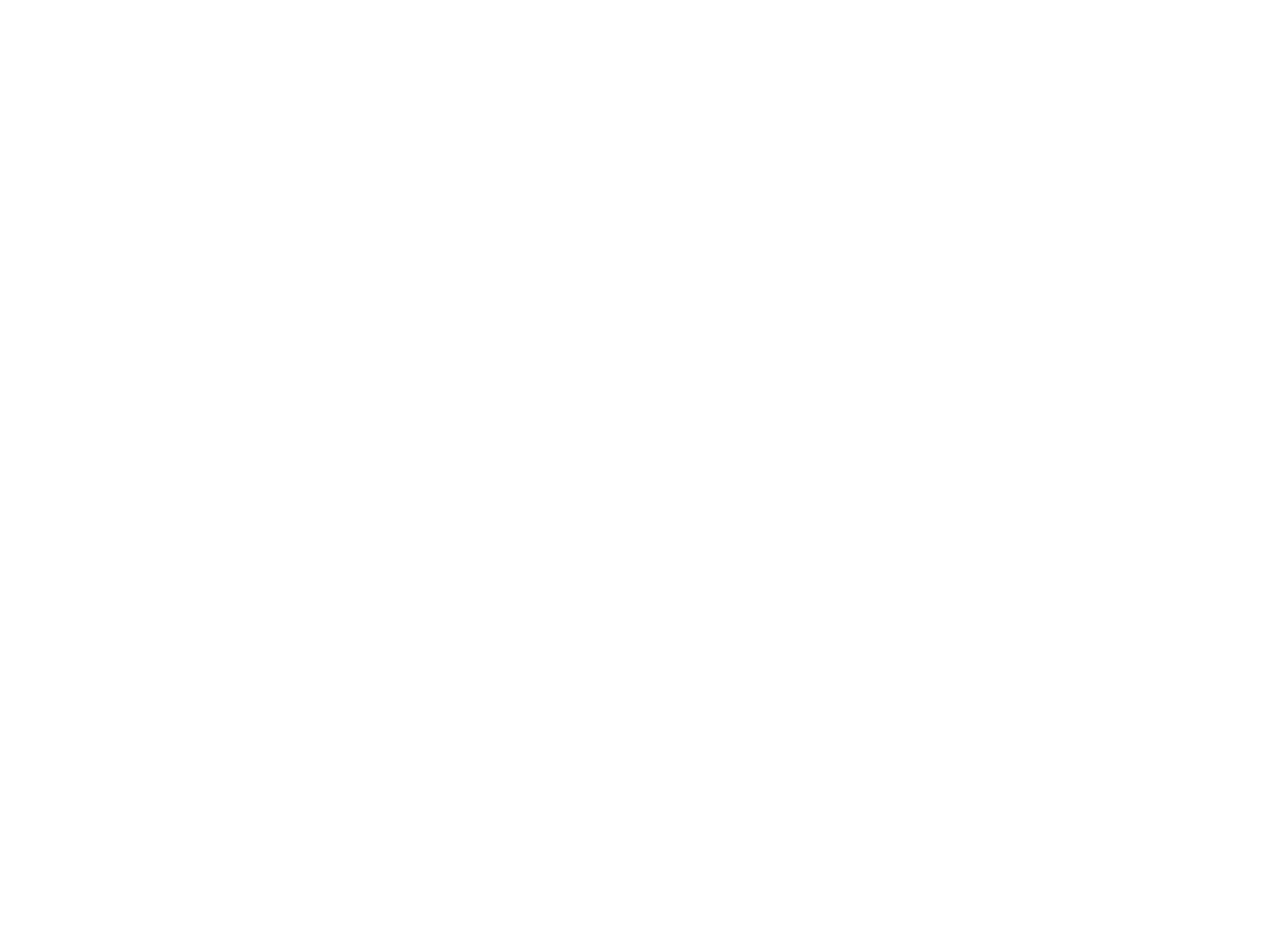
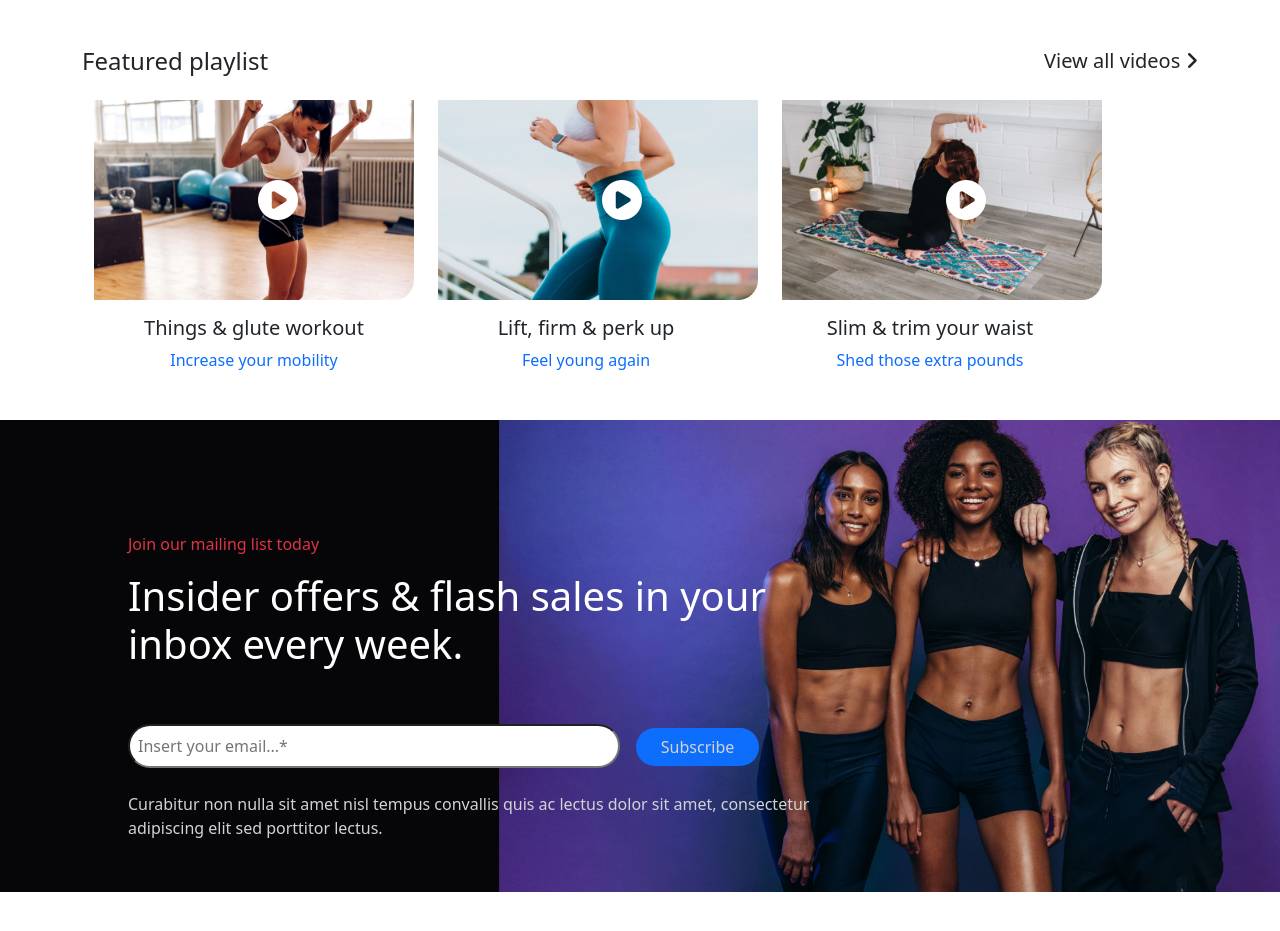
Before and after one commit to vera-sprinceana/proj-html-vuejs, a Vue app: page / in a window 1280 px wide. Shown: the part 1760-2691 px from the top of the page. Before the commit the page ends 1743 px from the top, so only its background shows below. Built offline with nearby package versions, Linux system fonts and the light colour scheme.

Commit message:
sezione-2

```diff
--- a/src/components/MainComp.vue
+++ b/src/components/MainComp.vue
@@ -3,6 +3,8 @@
     <HeroComp/>
     <Sezione1Comp/>
     <SectionVideo/>
+    <VideoComp/>
+    <SectionTwo/>
   </div>
 </template>
 
@@ -10,12 +12,17 @@
 import HeroComp from './HeroComp.vue'
 import Sezione1Comp from './Sezione1Comp.vue'
 import SectionVideo from './SectionVideo.vue'
+import VideoComp from './VideoComp.vue'
+import SectionTwo from './SectionTwo.vue'
+
   export default {
     name: 'MainComp',
     components: {
       HeroComp,
       Sezione1Comp,
-      SectionVideo
+      SectionVideo,
+      VideoComp,
+      SectionTwo
     }
   }
 </script>
--- /dev/null
+++ b/src/components/SectionTwo.vue
@@ -0,0 +1,56 @@
+<template>
+    <div class="bg_hero">
+        <div class="container_custom  py-5 d-flex justify-content-between align-items-center">
+            <div class="d-flex">
+                <div class="py-5">
+                    <p class="text-danger mt-3">Join our mailing list today</p>
+                    <h1 class="text-white w-75">Insider offers & flash sales in your inbox every week.</h1>
+
+                    <div class="py-5">
+                        <input class="rounded-pill p-2 w-50" type="text" placeholder="Insert your email...*">
+                        <button class="btn bg-primary  light-grey rounded-pill px-4 ms-3">Subscribe </button>
+                        <p class="w-75 light-grey mt-4">Curabitur non nulla sit amet nisl tempus convallis quis ac lectus dolor sit amet, consectetur adipiscing elit sed porttitor lectus.</p>
+                    </div>
+                </div>
+
+            </div>
+
+        </div>
+    </div>
+</template>
+
+<script>
+
+    export default {
+        name: 'SectionTwo',
+        components: {
+
+        }
+    }
+</script>
+
+<style scoped lang="scss">
+    .container_custom {
+        width: 80%;
+        margin: 0 auto;
+        padding: 10px 0;
+    }
+
+    .bg_hero {
+        background-image: url('../assets/img/banner1-2x.jpg');
+        background-size: contain;
+        background-repeat: no-repeat;
+    }
+
+    .light-grey {
+        color: lightgrey;
+    }
+
+    .fa-arrow-right {
+        font-size: 0.8em;
+    }
+
+    .fs_custom {
+        font-size: 0.8em;
+    }
+</style>
--- /dev/null
+++ b/src/components/VideoComp.vue
@@ -0,0 +1,91 @@
+<template>
+    <div class="container mt-5">
+        <div class="d-flex justify-content-between align-items-center py-3">
+           <h4>Featured playlist</h4>
+           <h5>View all videos <i class="fa-solid fa-angle-right"></i></h5>
+        </div>
+
+        <div class="mb-5">
+            <div class="container d-flex">
+                <div>
+                    <div class="bg-glute d-flex justify-content-center align-items-center">
+                        <div class=" d-flex align-items-center">
+                            <PlayerComp />
+                        </div>
+                    </div>
+                    <div class="text-center mt-3">
+                        <h5>Things & glute workout</h5>
+                        <a href="#">Increase your mobility</a>
+                    </div>
+                </div>
+
+                <div>
+                    <div class="bg-lift d-flex justify-content-center align-items-center ms-4">
+                        <div class="d-flex align-items-center">
+                            <PlayerComp />
+                        </div>
+                    </div>
+                    <div class="text-center mt-3">
+                        <h5>Lift, firm & perk up</h5>
+                        <a href="#">Feel young again</a>
+                    </div>
+                </div>
+                <div>
+                    <div class="bg-slim ms-4 d-flex justify-content-center align-items-center">
+                        <div class="d-flex align-items-center">
+                            <PlayerComp />
+                        </div>
+                    </div>
+                    <div class="text-center mt-3">
+                        <h5>Slim & trim your waist</h5>
+                        <a href="#">Shed those extra pounds</a>
+                    </div>
+                </div>
+
+
+            </div>
+        </div>
+    </div>
+</template>
+
+<script>
+    import PlayerComp from './PlayerComp.vue'
+    export default {
+        name: 'VideoComp',
+        components: {
+            PlayerComp
+        }
+    }
+</script>
+
+<style scoped lang="scss">
+    .bg-glute {
+        background-image: url('../assets/img/video2-2x.jpg');
+        background-size: contain;
+        background-repeat: no-repeat;
+        width: 320px;
+        height: 200px;
+        border-radius: 0 0 20px 0;
+    }
+
+    .bg-lift {
+        background-image: url('../assets/img/video7-2x.jpg');
+        background-size: contain;
+        background-repeat: no-repeat;
+        width: 320px;
+        height: 200px;
+        border-radius: 0 0 20px 0;
+    }
+
+    .bg-slim {
+        background-image: url('../assets/img/video9-2x.jpg');
+        background-size: contain;
+        background-repeat: no-repeat;
+        width: 320px;
+        height: 200px;
+        border-radius: 0 0 20px 0;
+    }
+    a{
+        text-decoration: none;
+    }
+</style>
```
